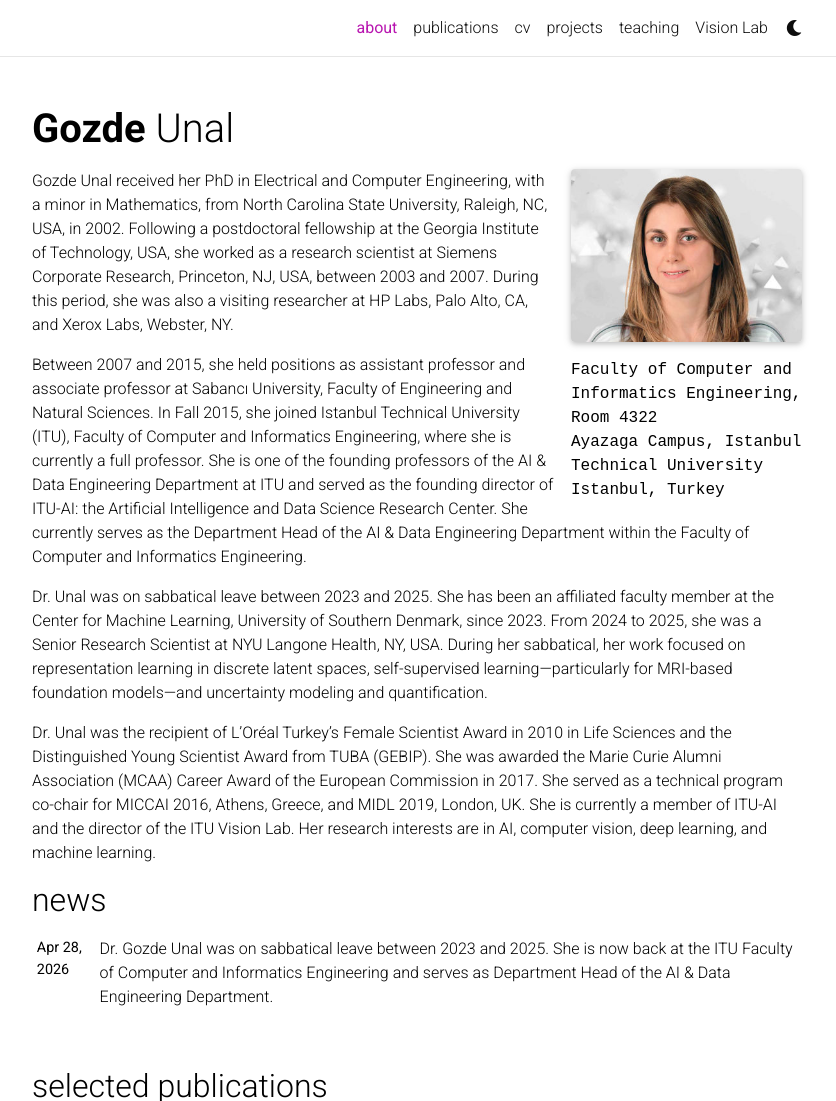
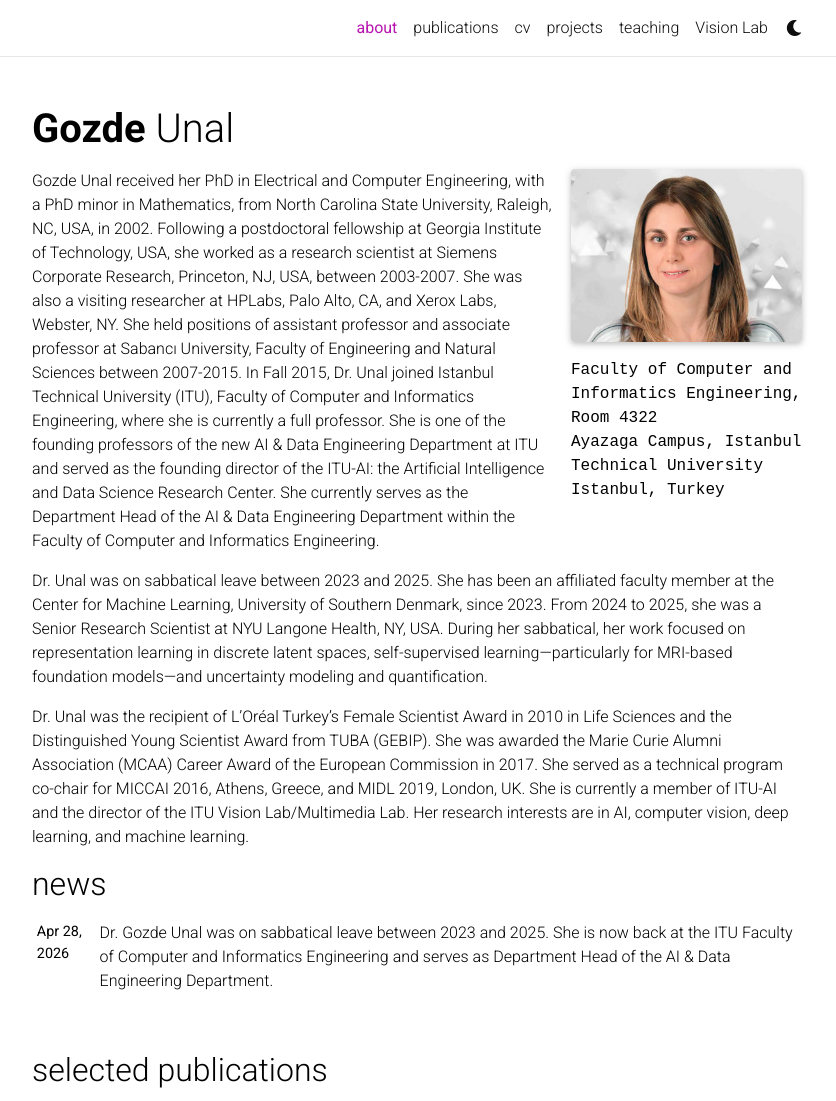
Before and after one commit to gozde-unal/gozde-unal.github.io, a Jekyll site: the page built from _pages/about.md, in a window 1280 px wide and 1400 px high, cut to the strip 0-1101 px from the top of the window. Shown: the whole strip, without its empty margins (223-1059 px from the left). Built offline with Jekyll 4.4.1, drawn with Linux system fonts in a browser that asks for light colours; full-size pictures stand in for the smaller copies a plugin makes; comment, search, counter and statistics services are not loaded; a style sheet for code colours, icons or effects is not loaded.

Commit message:
Update about.md

```diff
--- a/_pages/about.md
+++ b/_pages/about.md
@@ -18,10 +18,8 @@ selected_papers: true # includes a list of papers marked as "selected={true}"
 social: true  # includes social icons at the bottom of the page
 ---
 
-Gozde Unal received her PhD in Electrical and Computer Engineering, with a minor in Mathematics, from North Carolina State University, Raleigh, NC, USA, in 2002. Following a postdoctoral fellowship at the Georgia Institute of Technology, USA, she worked as a research scientist at Siemens Corporate Research, Princeton, NJ, USA, between 2003 and 2007. During this period, she was also a visiting researcher at HP Labs, Palo Alto, CA, and Xerox Labs, Webster, NY.
-
-Between 2007 and 2015, she held positions as assistant professor and associate professor at Sabancı University, Faculty of Engineering and Natural Sciences. In Fall 2015, she joined Istanbul Technical University (ITU), Faculty of Computer and Informatics Engineering, where she is currently a full professor. She is one of the founding professors of the AI & Data Engineering Department at ITU and served as the founding director of ITU-AI: the Artificial Intelligence and Data Science Research Center. She currently serves as the Department Head of the AI & Data Engineering Department within the Faculty of Computer and Informatics Engineering.
+Gozde Unal received her PhD in Electrical and Computer Engineering, with a PhD minor in Mathematics, from North Carolina State University, Raleigh, NC, USA, in 2002. Following a postdoctoral fellowship at Georgia Institute of Technology, USA, she worked as a research scientist at Siemens Corporate Research, Princeton, NJ, USA, between 2003-2007. She was also a visiting researcher at HPLabs, Palo Alto, CA, and Xerox Labs, Webster, NY. She held positions of assistant professor and associate professor at Sabancı University, Faculty of Engineering and Natural Sciences between 2007-2015. In Fall 2015, Dr. Unal joined Istanbul Technical University (ITU), Faculty of Computer and Informatics Engineering, where she is currently a full professor. She is one of the founding professors of the new AI & Data Engineering Department at ITU and served as the founding director of the ITU-AI: the Artificial Intelligence and Data Science Research Center. She currently serves as the Department Head of the AI & Data Engineering Department within the Faculty of Computer and Informatics Engineering.
 
 Dr. Unal was on sabbatical leave between 2023 and 2025. She has been an affiliated faculty member at the Center for Machine Learning, University of Southern Denmark, since 2023. From 2024 to 2025, she was a Senior Research Scientist at NYU Langone Health, NY, USA. During her sabbatical, her work focused on representation learning in discrete latent spaces, self-supervised learning—particularly for MRI-based foundation models—and uncertainty modeling and quantification.
 
-Dr. Unal was the recipient of L’Oréal Turkey’s Female Scientist Award in 2010 in Life Sciences and the Distinguished Young Scientist Award from TUBA (GEBIP). She was awarded the Marie Curie Alumni Association (MCAA) Career Award of the European Commission in 2017. She served as a technical program co-chair for MICCAI 2016, Athens, Greece, and MIDL 2019, London, UK. She is currently a member of ITU-AI and the director of the ITU Vision Lab. Her research interests are in AI, computer vision, deep learning, and machine learning.
+Dr. Unal was the recipient of L’Oréal Turkey’s Female Scientist Award in 2010 in Life Sciences and the Distinguished Young Scientist Award from TUBA (GEBIP). She was awarded the Marie Curie Alumni Association (MCAA) Career Award of the European Commission in 2017. She served as a technical program co-chair for MICCAI 2016, Athens, Greece, and MIDL 2019, London, UK. She is currently a member of ITU-AI and the director of the ITU Vision Lab/Multimedia Lab. Her research interests are in AI, computer vision, deep learning, and machine learning.
```
